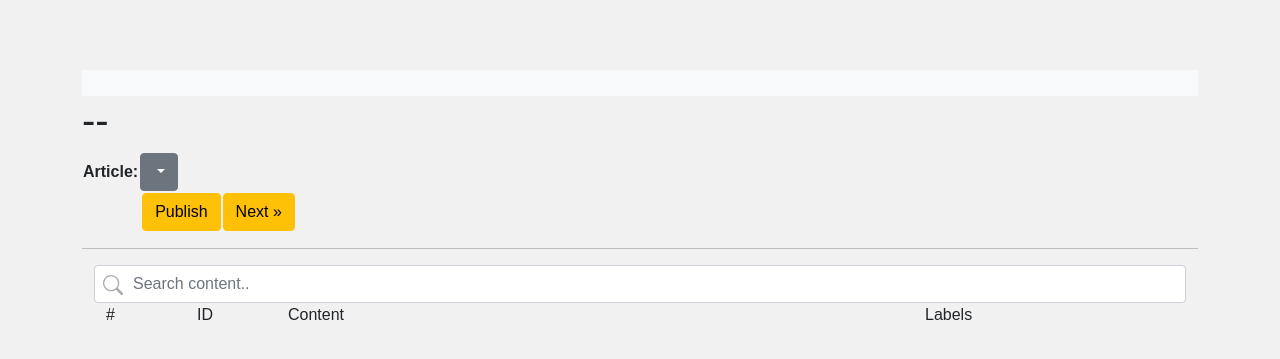
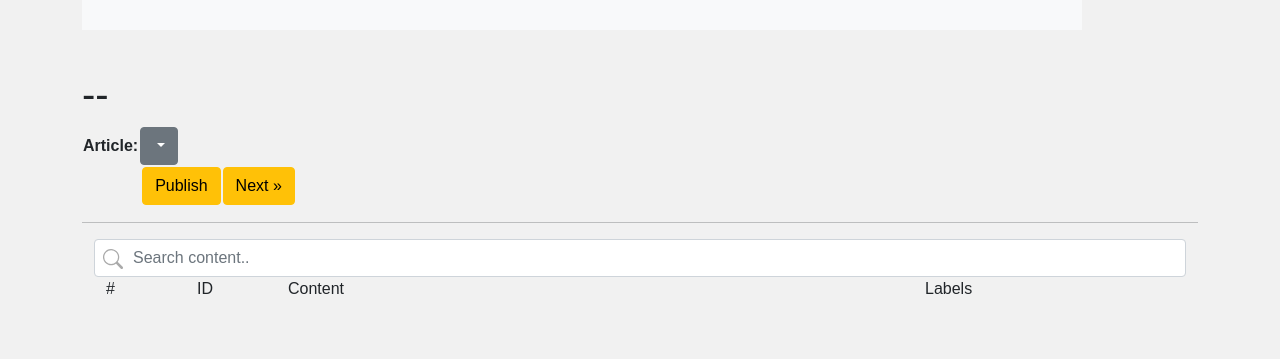
Before and after one commit to md-experiments/anna, a Flask app: template anna/templates/base.html in a window 1280 px wide. Shown: the top 359 px of the page. Run offline with Flask 2, Linux system fonts and the light colour scheme; the template is opened without the code that fills it, so the values that code supplies are empty; some libraries are stand-ins or nearby versions.

Commit message:
Fix navbar at the top

```diff
--- a/anna/templates/base.html
+++ b/anna/templates/base.html
@@ -32,6 +32,14 @@
         font-family: Arial;
         }
 
+        .navbar {
+        overflow: hidden;
+        position: fixed; /* Set the navbar to fixed position */
+        top: 0; /* Position the navbar at the top of the page */
+        max-width: 1000px;
+        width: 100%;
+        padding: 10px 10px 10px 10px;
+        }
         /* Center website */
         .main {
         max-width: 1000px;
```
